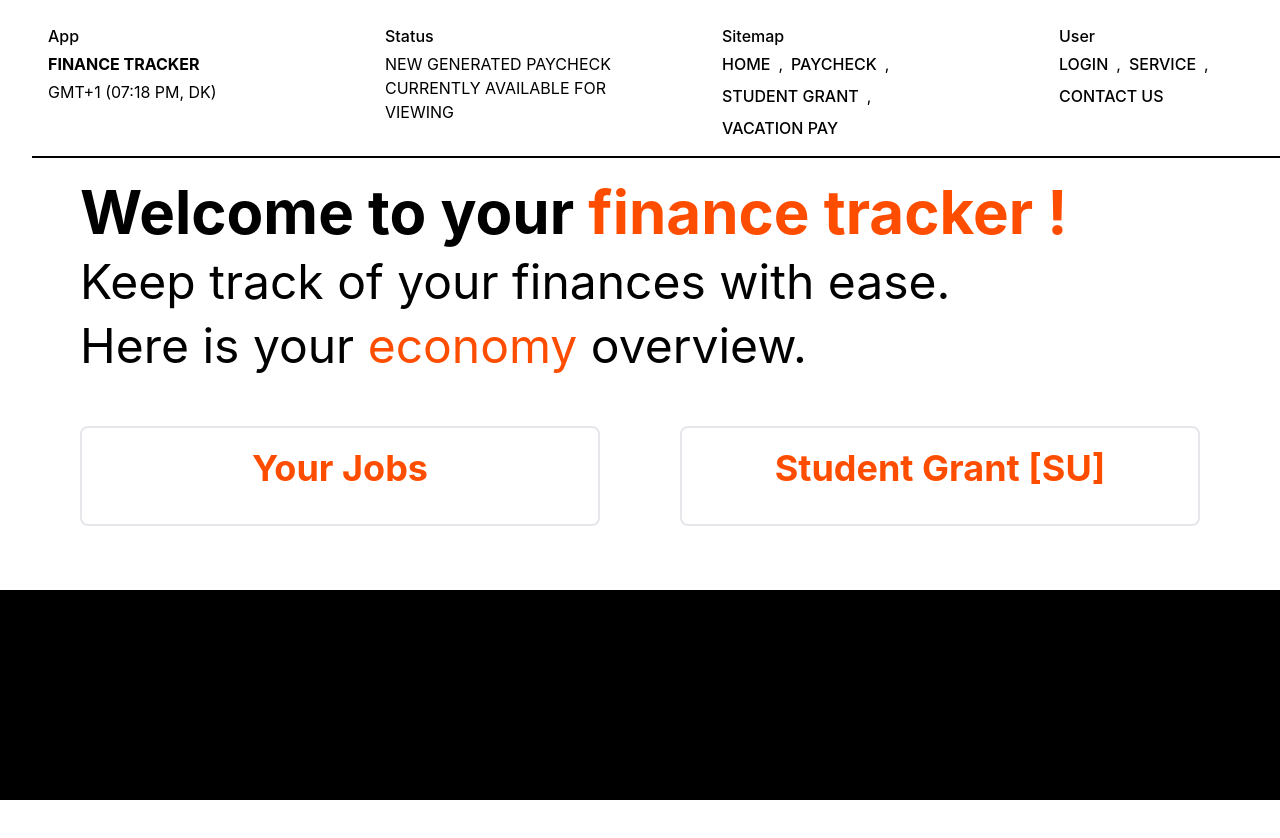
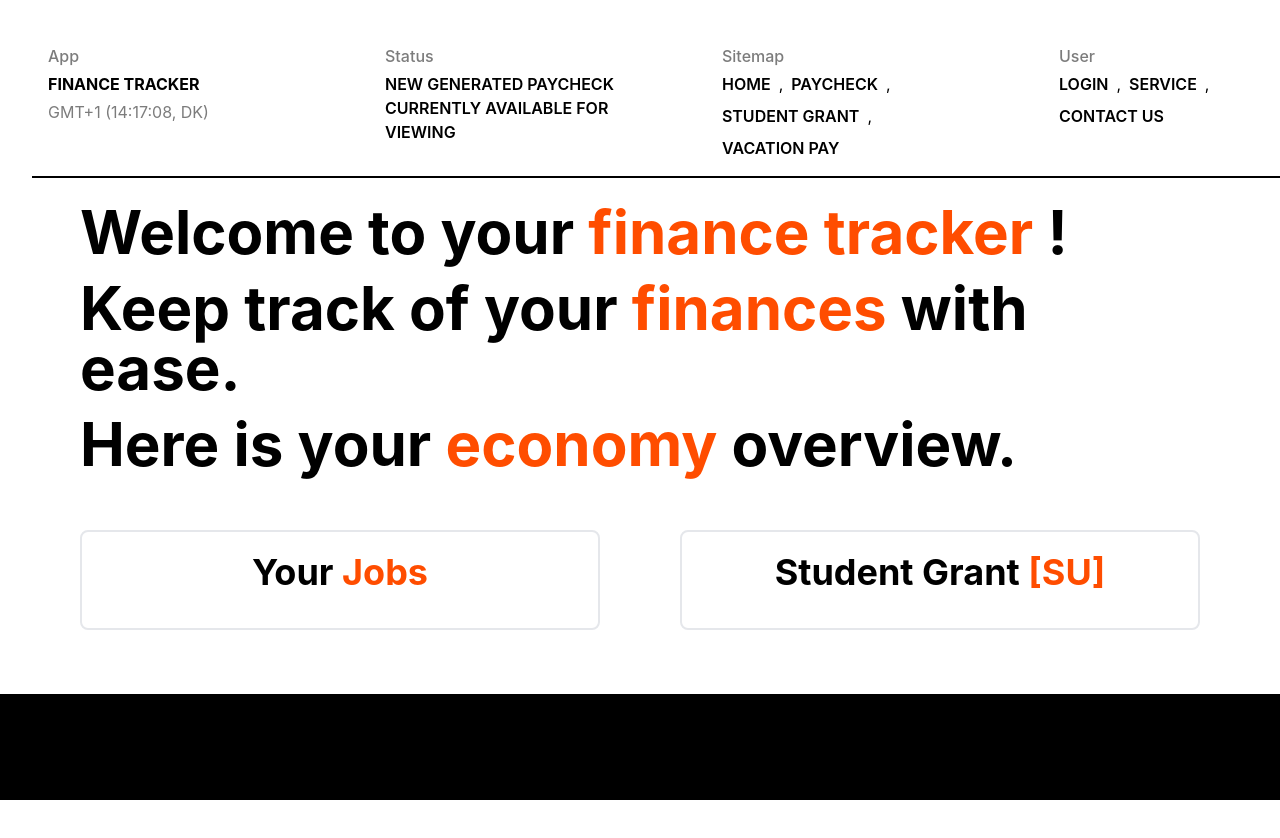
Before and after one commit to Zerefez/FinanceTracker-Frontend-WebApp, a React (Vite) app: page / in a window 1280 px wide. Before the commit the page ends 800 px from the top, so only its background shows below. Built offline with nearby package versions, Linux system fonts and the light colour scheme.

Commit message:
Update header and text animation

```diff
--- a/src/components/Header.tsx
+++ b/src/components/Header.tsx
@@ -1,4 +1,7 @@
-import AnimatedLink from './ui/animatedLink'
+// src/components/Header.tsx
+
+import AnimatedLink from './ui/animatedLink';
+import Clock from './ui/clock';
 
 export default function Header() {
   return (
@@ -7,20 +10,20 @@ export default function Header() {
         <div className="grid grid-cols-1 md:grid-cols-4 gap-6 md:gap-[100px] text-md">
           {/* First Column */}
           <div className="space-y-1">
-            <p className="text-muted-foreground font-medium">App</p>
+            <p className="text-muted font-medium">App</p>
             <AnimatedLink className="font-bold" href="/">FINANCE TRACKER</AnimatedLink>
-            <p className="text-muted-foreground">GMT+1 (07:18 PM, DK)</p>
+            <p className="text-muted"><Clock /></p>
           </div>
 
           {/* Second Column */}
           <div className="space-y-1">
-            <p className="text-muted-foreground font-medium">Status</p>
-            <p className="uppercase">New generated paycheck Currently available for viewing</p>
+            <p className="text-muted font-medium">Status</p>
+            <p className="uppercase font-semibold">New generated paycheck Currently available for viewing</p>
           </div>
 
           {/* Third Column */}
           <div className="space-y-1">
-            <p className="text-muted-foreground font-medium">Sitemap</p>
+            <p className="text-muted font-medium">Sitemap</p>
             <div className="flex flex-wrap gap-2">
               <AnimatedLink href="/">HOME</AnimatedLink>
               <span className="text-muted-foreground">,</span>
@@ -34,7 +37,7 @@ export default function Header() {
 
           {/* Fourth Column */}
           <div className="space-y-1">
-            <p className="text-muted-foreground font-medium">User</p>
+            <p className="text-muted font-medium">User</p>
             <div className="flex flex-wrap gap-2">
               <AnimatedLink href="/login">LOGIN</AnimatedLink>
               <span className="text-muted-foreground">,</span>
@@ -46,5 +49,5 @@ export default function Header() {
         </div>
       </div>
     </header>
-  )
+  );
 }
--- a/src/components/ui/animatedLink.tsx
+++ b/src/components/ui/animatedLink.tsx
@@ -13,7 +13,7 @@ const AnimatedLink = ({
     <Component
       to={href || "#"}
       className={cn(
-        "relative uppercase font-medium group inline-block",
+        "relative uppercase font-semibold group inline-block",
         className
       )}
     >
--- /dev/null
+++ b/src/components/ui/animatedText.tsx
@@ -0,0 +1,66 @@
+// components/AnimatedText.tsx
+import { motion } from 'framer-motion';
+import { useEffect, useState } from 'react';
+
+export default function AnimatedText({
+  phrases,
+  accentWords = [],
+  className,
+  accentClassName,
+}: {
+  phrases: string[];
+  accentWords?: string[]; // List of words or phrases to be accented
+  className?: string;
+  accentClassName?: string;
+}) {
+  const [hasMounted, setHasMounted] = useState(false);
+
+  useEffect(() => {
+    setHasMounted(true); // Trigger animation once the component is mounted
+  }, []);
+
+  const animation = {
+    initial: { y: "100%" },
+    enter: (i: number) => ({
+      y: "0",
+      transition: {
+        duration: 0.75,
+        ease: [0.33, 1, 0.68, 1],
+        delay: 0.075 * i,
+      },
+    }),
+  };
+
+  // Split phrases and identify accent words
+  const processedPhrases = phrases.map((phrase) => {
+    const parts = phrase.split(/(\s+)/).map((part) => {
+      const isAccent = accentWords.some((accentWord) =>
+        part.toLowerCase().includes(accentWord.toLowerCase())
+      );
+      return { text: part, isAccent };
+    });
+    return parts;
+  });
+
+  return (
+    <div>
+      {processedPhrases.map((phraseParts, index) => (
+        <div key={index} className="lineMask overflow-hidden">
+          <motion.p
+            custom={index}
+            variants={animation}
+            initial="initial"
+            animate={hasMounted ? "enter" : ""}
+            className={className}
+          >
+            {phraseParts.map((part, partIndex) => (
+              <span key={partIndex} className={part.isAccent ? accentClassName : ''}>
+                {part.text}
+              </span>
+            ))}
+          </motion.p>
+        </div>
+      ))}
+    </div>
+  );
+}
--- /dev/null
+++ b/src/components/ui/clock.tsx
@@ -0,0 +1,26 @@
+
+import { useEffect, useState } from 'react';
+
+const Clock = () => {
+  const [time, setTime] = useState<string>('');
+
+  useEffect(() => {
+    const interval = setInterval(() => {
+      const currentTime = new Date();
+      const options: Intl.DateTimeFormatOptions = {
+        hour: '2-digit',
+        minute: '2-digit',
+        second: '2-digit',
+        timeZone: 'Europe/Copenhagen', // Set time zone for Denmark (DK)
+      };
+      const formattedTime = currentTime.toLocaleTimeString('en-GB', options);
+      setTime(formattedTime);
+    }, 1000);
+
+    return () => clearInterval(interval); // Clean up interval on unmount
+  }, []);
+
+  return <span>{`GMT+1 (${time}, DK)`}</span>;
+};
+
+export default Clock;
--- a/src/pages/Home.tsx
+++ b/src/pages/Home.tsx
@@ -1,34 +1,42 @@
+
 import Inner from "../components/Inner";
+import AnimatedText from "../components/ui/animatedText";
 
 export default function Home() {
   return (
-    <section>
+    <section className="py-5">
       <Inner>
-        <div className="mx-8 px-4 md:px-6 bg-white z-2">
+        <div className="mx-8 px-4 md:px-6">
           <div className="flex flex-col items-center gap-10 md:flex-row md:items-start md:gap-20">
             <div className="w-full">
-              <h1 className="mb-4 text-4xl font-bold md:text-5xl lg:text-6xl">
-                Welcome to your <span className="text-accent"> finance tracker ! </span>
-              </h1>
-              <p className="mb-4 text-3xl font-normal md:text-4xl lg:text-5xl">
-                Keep track of your finances with ease.
-              </p>
-              <p className="mb-4 text-3xl font-normal md:text-4xl lg:text-5xl">
-                Here is your <span className="text-accent"> economy </span> overview.
-              </p>
+              <AnimatedText
+                phrases={[
+                  "Welcome to your finance tracker !",
+                  "Keep track of your finances with ease.",
+                  "Here is your economy overview.",
+                ]}
+                accentWords={["finance", "tracker", "economy"]} // Define which words to accent
+                className="mb-4 text-4xl font-bold md:text-5xl lg:text-6xl"
+                accentClassName="text-accent"
+              />
             </div>
           </div>
-
           <div className="my-5 grid grid-cols-1 items-center gap-[100px] md:my-10 md:grid-cols-2 md:items-start md:gap-20">
             <div className="w-[50wh] rounded-lg border-2 border-gray-200 p-5">
-              <h1 className="mb-4 text-center text-2xl font-bold md:text-3xl lg:text-4xl">
-                <span className="text-accent"> Your Jobs </span>
-              </h1>
+              <AnimatedText
+                phrases={["Your Jobs"]}
+                accentWords={["Jobs"]}
+                className="mb-4 text-center text-2xl font-bold md:text-3xl lg:text-4xl"
+                accentClassName="text-accent"
+              />
             </div>
             <div className="w-[50wh] rounded-lg border-2 border-gray-200 p-5">
-              <h1 className="mb-4 text-center text-2xl font-bold md:text-3xl lg:text-4xl">
-                <span className="text-accent"> Student Grant [SU] </span>
-              </h1>
+              <AnimatedText
+                phrases={["Student Grant [SU]"]}
+                accentWords={["[SU]"]}
+                className="mb-4 text-center text-2xl font-bold md:text-3xl lg:text-4xl"
+                accentClassName="text-accent"
+              />
             </div>
           </div>
         </div>
```
